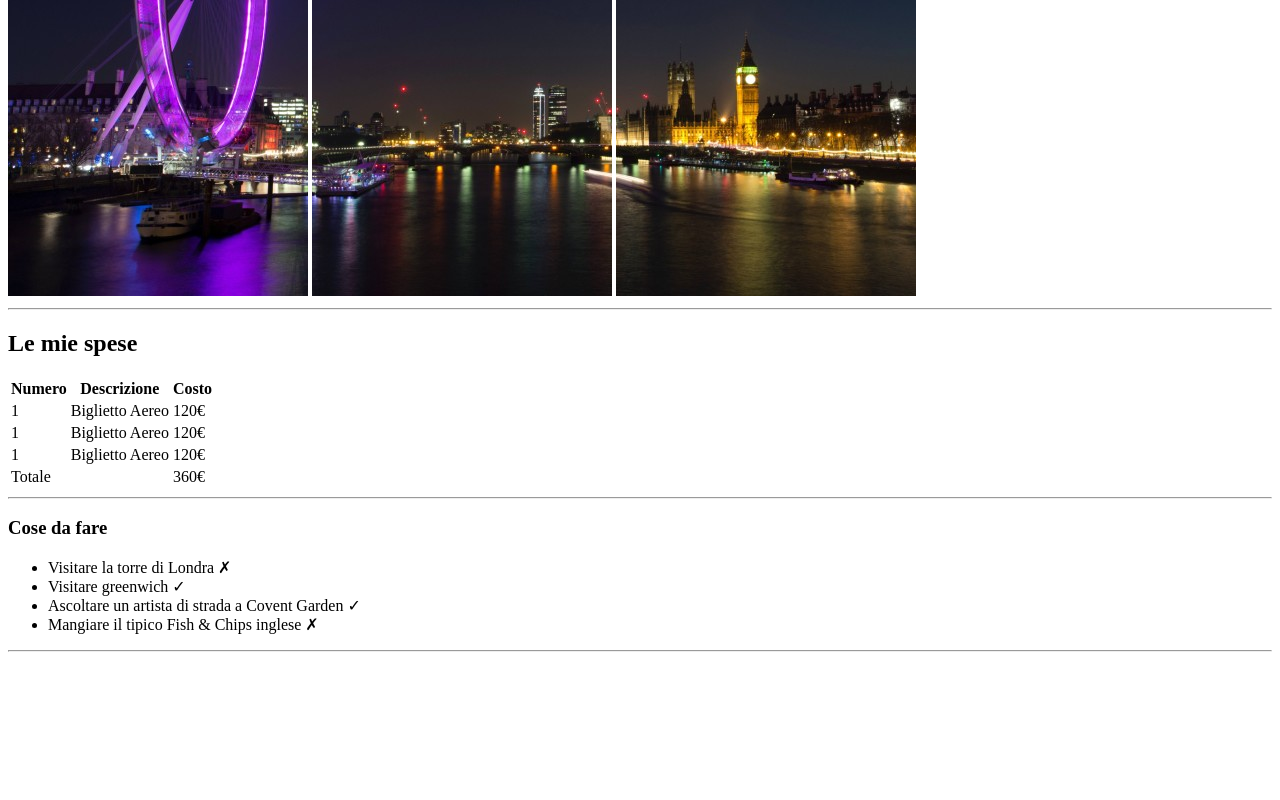
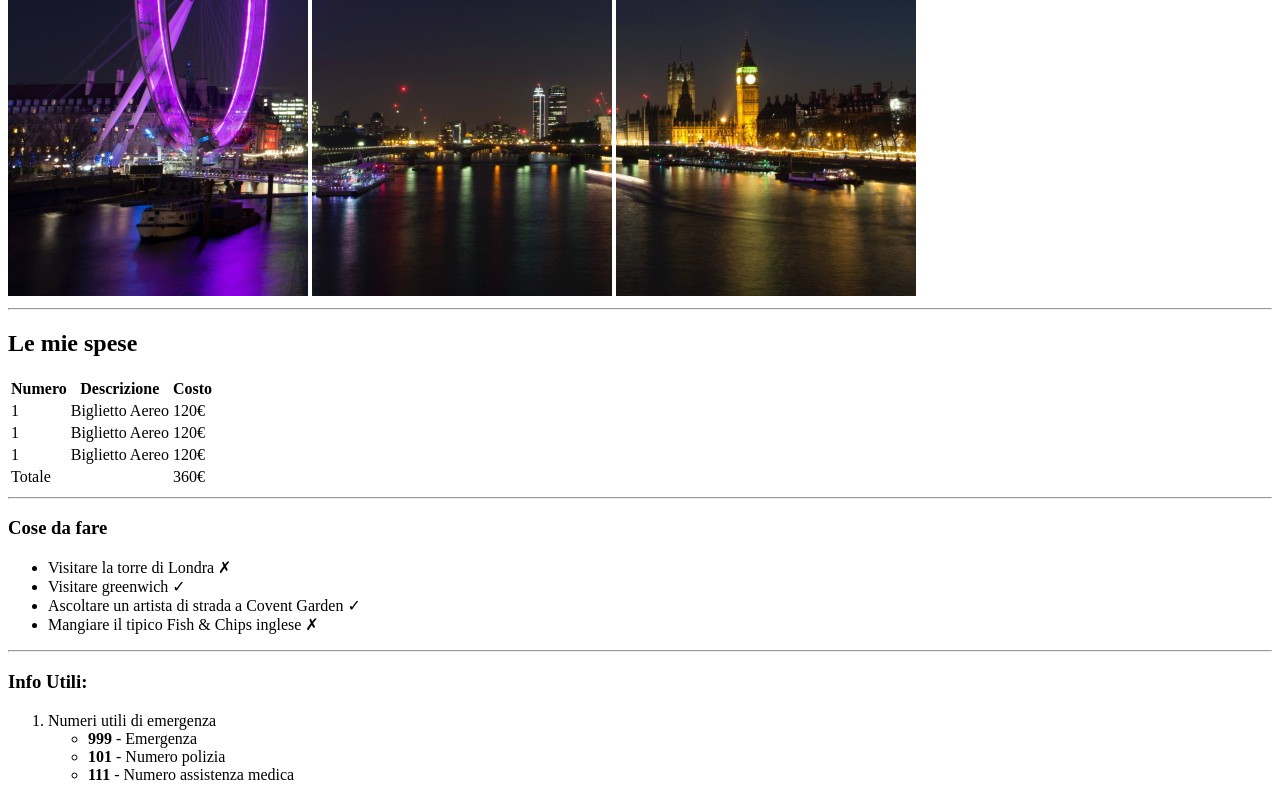
Before and after one commit to matteocenci/html-london-trip, a plain HTML site: page index.html in a window 1280 px wide. Shown: the part 384-1184 px from the top of the page. Before the commit the page ends 1044 px from the top, so only its background shows below. Drawn offline with Linux system fonts and the light colour scheme.

Commit message:
add: ordered list with first unordered list section

```diff
--- a/index.html
+++ b/index.html
@@ -73,6 +73,19 @@
 
         <hr>
 
+        <Section>
+            <!-- Lista delle info utili  -->
+            <h3>Info Utili:</h3>
+            <ol>
+                <li>Numeri utili di emergenza</li>
+                <ul>
+                    <li><strong>999</strong> - Emergenza</li>
+                    <li><strong>101</strong> - Numero polizia</li>
+                    <li><strong>111</strong> - Numero assistenza medica</li>
+                </ul>
+            </ol>
+        </Section>
+
 
     </main>
 
```
